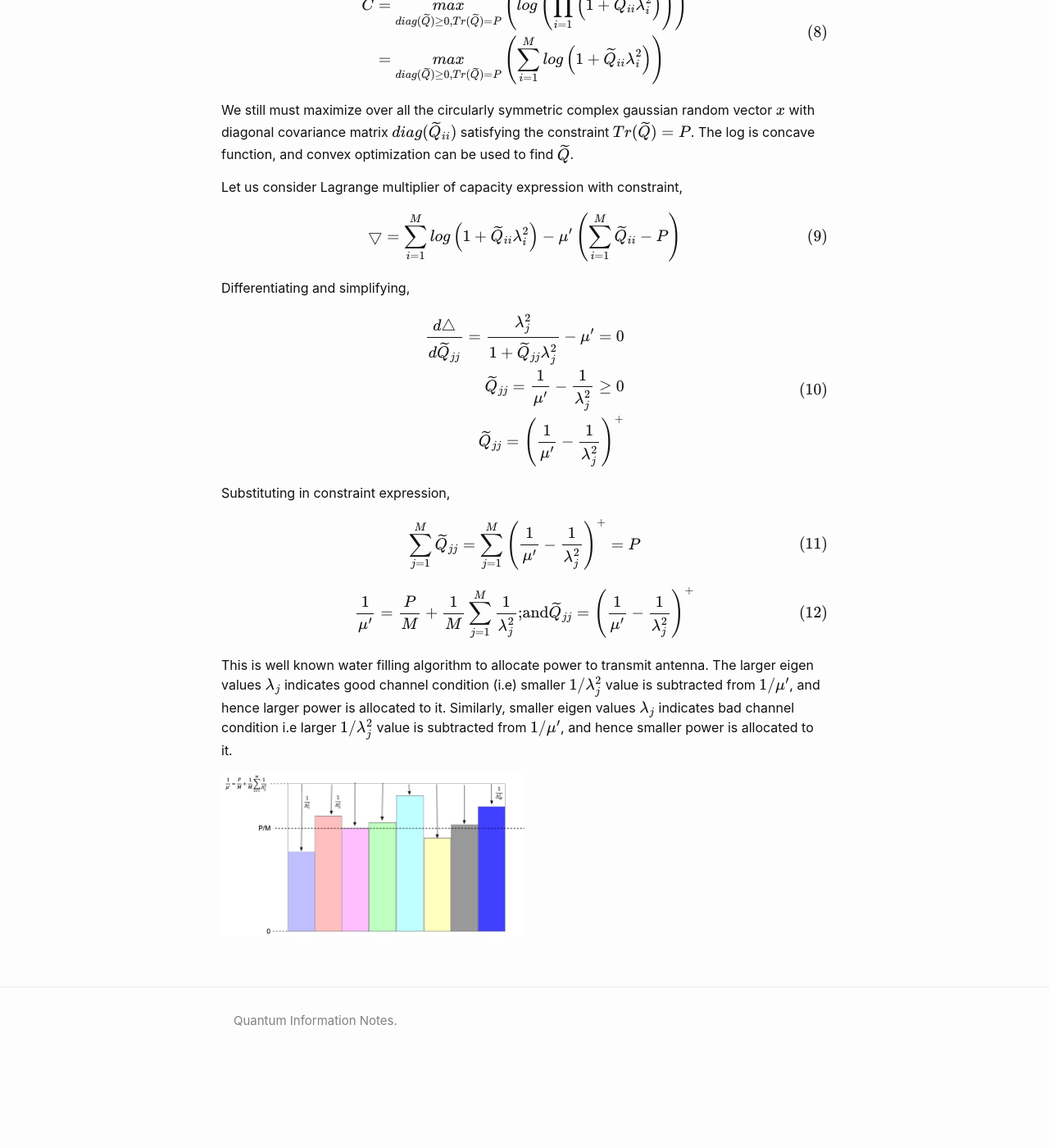
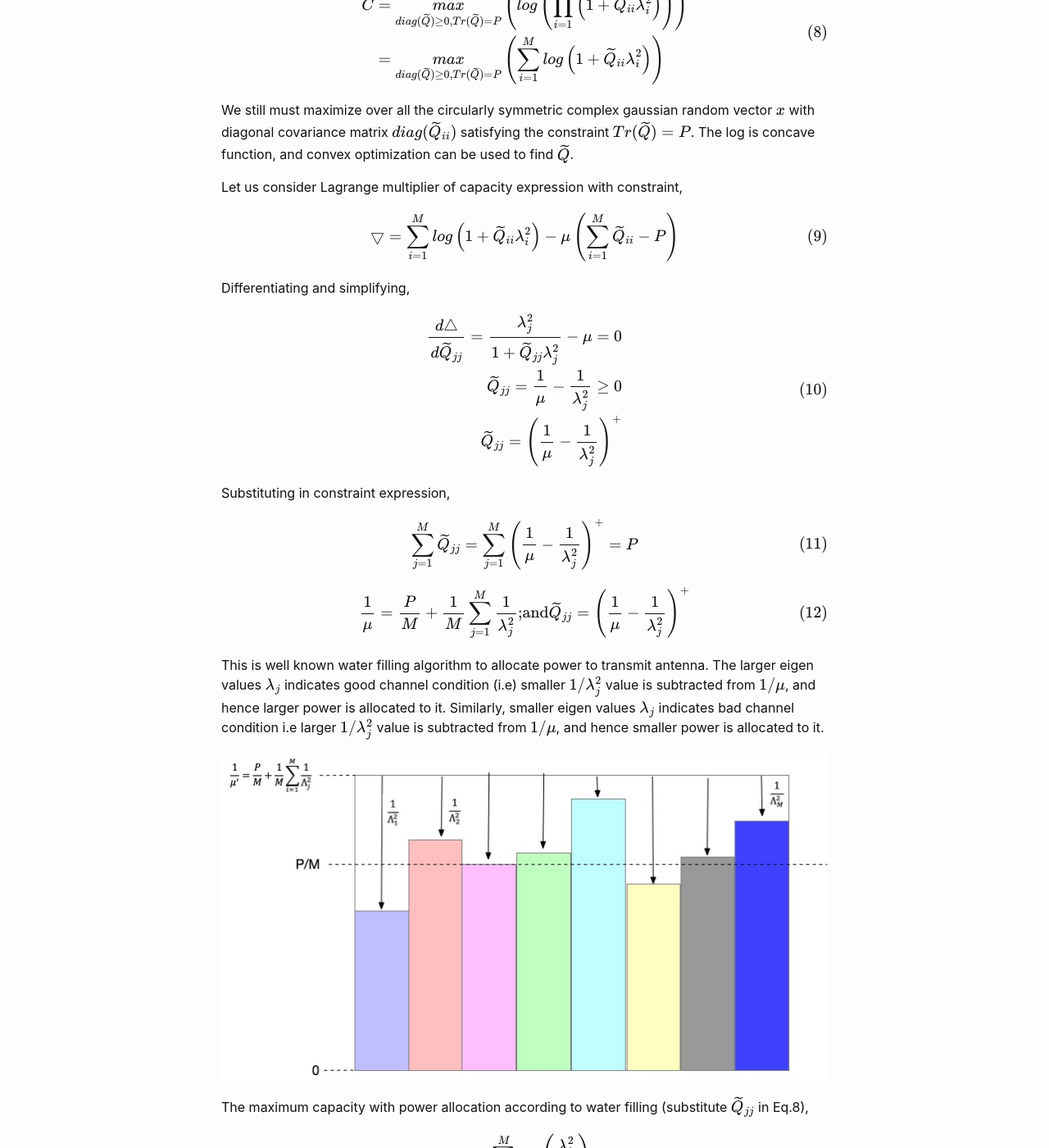
Before and after one commit to qcnotes/qcnotes.github.io, a Jekyll site: the page built from _posts/2025-12-13-Channel-Capacity-Part-I.md, in a window 1280 px wide and 1400 px high, scrolled down 1899 px. Shown: the whole window at 82% size. Built offline with Jekyll 4.4.1, drawn with Linux system fonts in a browser that asks for light colours; formulas are drawn with MathJax 3; comment, search, counter and statistics services are not loaded; before the commit the page ends 3215 px from its top, so only the background shows below that; some of the changed text lies outside the part shown.

Commit message:
Update 2025-12-13-Channel-Capacity-Part-I.md

```diff
--- a/_posts/2025-12-13-Channel-Capacity-Part-I.md
+++ b/_posts/2025-12-13-Channel-Capacity-Part-I.md
@@ -103,7 +103,7 @@ Let us consider Lagrange multiplier of capacity expression with constraint,
 $$
 \begin{equation}
 \begin{split}
-\bigtriangledown = \sum_{i=1}^{M} log\left( 1 + \widetilde{Q}_{ii} \lambda_i^2 \right) - \mu'\left( \sum_{i=1}^{M} \widetilde{Q}_{ii} -P \right)
+\bigtriangledown = \sum_{i=1}^{M} log\left( 1 + \widetilde{Q}_{ii} \lambda_i^2 \right) - \mu\left( \sum_{i=1}^{M} \widetilde{Q}_{ii} -P \right)
 \end{split}
 \end{equation}
 $$
@@ -113,9 +113,9 @@ Differentiating and simplifying,
 $$
 \begin{equation}
 \begin{split}
-\frac{d\bigtriangleup}{d\widetilde{Q}_{jj}} = \frac{\lambda_j^2}{1+\widetilde{Q}_{jj} \lambda_j^2}-\mu'=0 \\
-\widetilde{Q}_{jj}  = \frac{1}{\mu'} - \frac{1}{\lambda_j^2} \ge 0 \\
-\widetilde{Q}_{jj}  = \left (\frac{1}{\mu'} - \frac{1}{\lambda_j^2} \right )^{+} \\
+\frac{d\bigtriangleup}{d\widetilde{Q}_{jj}} = \frac{\lambda_j^2}{1+\widetilde{Q}_{jj} \lambda_j^2}-\mu=0 \\
+\widetilde{Q}_{jj}  = \frac{1}{\mu} - \frac{1}{\lambda_j^2} \ge 0 \\
+\widetilde{Q}_{jj}  = \left (\frac{1}{\mu} - \frac{1}{\lambda_j^2} \right )^{+} \\
 \end{split}
 \end{equation}
 $$
@@ -125,7 +125,7 @@ Substituting in constraint expression,
 $$
 \begin{equation}
 \begin{split}
-\sum_{j=1}^{M} \widetilde{Q}_{jj}  = \sum_{j=1}^{M} \left (\frac{1}{\mu'} - \frac{1}{\lambda_j^2} \right )^{+} = P \\
+\sum_{j=1}^{M} \widetilde{Q}_{jj}  = \sum_{j=1}^{M} \left (\frac{1}{\mu} - \frac{1}{\lambda_j^2} \right )^{+} = P \\
 \end{split}
 \end{equation}
 $$
@@ -133,11 +133,22 @@ $$
 $$
 \begin{equation}
 \begin{split}
-\frac{1}{\mu'} = \frac{P}{M} + \frac{1}{M} \sum_{j=1}^{M}  \frac{1}{\lambda_j^2}; & \text{and} & \widetilde{Q}_{jj}  = \left (\frac{1}{\mu'} - \frac{1}{\lambda_j^2} \right )^{+} \\
+\frac{1}{\mu} = \frac{P}{M} + \frac{1}{M} \sum_{j=1}^{M}  \frac{1}{\lambda_j^2}; & \text{and} & \widetilde{Q}_{jj}  = \left (\frac{1}{\mu} - \frac{1}{\lambda_j^2} \right )^{+} \\
 \end{split}
 \end{equation}
 $$
 
-This is well known water filling algorithm to allocate power to transmit antenna. The larger eigen values $\lambda_j$ indicates good channel condition (i.e) smaller $1/\lambda_j^{2}$ value is subtracted from  $1/μ'$, and hence larger power is allocated to it. Similarly, smaller eigen values $\lambda_j$ indicates bad channel condition i.e larger $1/\lambda_j^{2}$ value is subtracted from  $1/μ'$, and hence smaller power is allocated to it.
+This is well known water filling algorithm to allocate power to transmit antenna. The larger eigen values $\lambda_j$ indicates good channel condition (i.e) smaller $1/\lambda_j^{2}$ value is subtracted from  $1/μ$, and hence larger power is allocated to it. Similarly, smaller eigen values $\lambda_j$ indicates bad channel condition i.e larger $1/\lambda_j^{2}$ value is subtracted from  $1/μ$, and hence smaller power is allocated to it.
 
-![amplitude_damping channel](/assets/images/channel_capacity/water_filling_algo.jpg){: width="50%" align="center"}
+![water filling algorithm](/assets/images/channel_capacity/water_filling_algo.jpg){: .align-center}
+
+The maximum capacity with power allocation according to water filling (substitute $\widetilde{Q}_{jj}$ in Eq.8),
+
+$$
+\begin{equation}
+\begin{split}
+C
+&=  \sum_{i=1}^{M} log\left( \frac{\lambda_i^2}{\mu} \right) \\
+\end{split}
+\end{equation}
+$$
```
